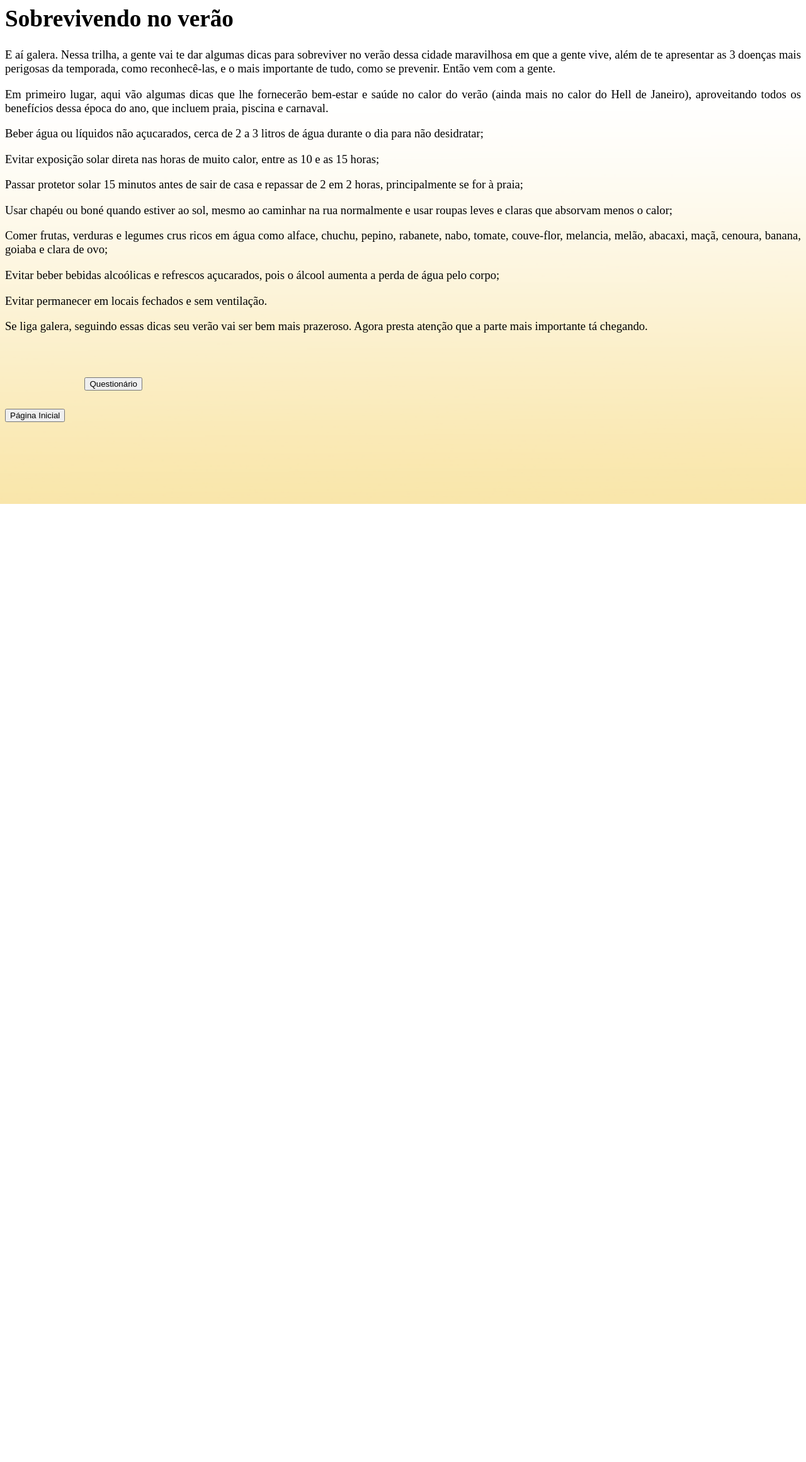
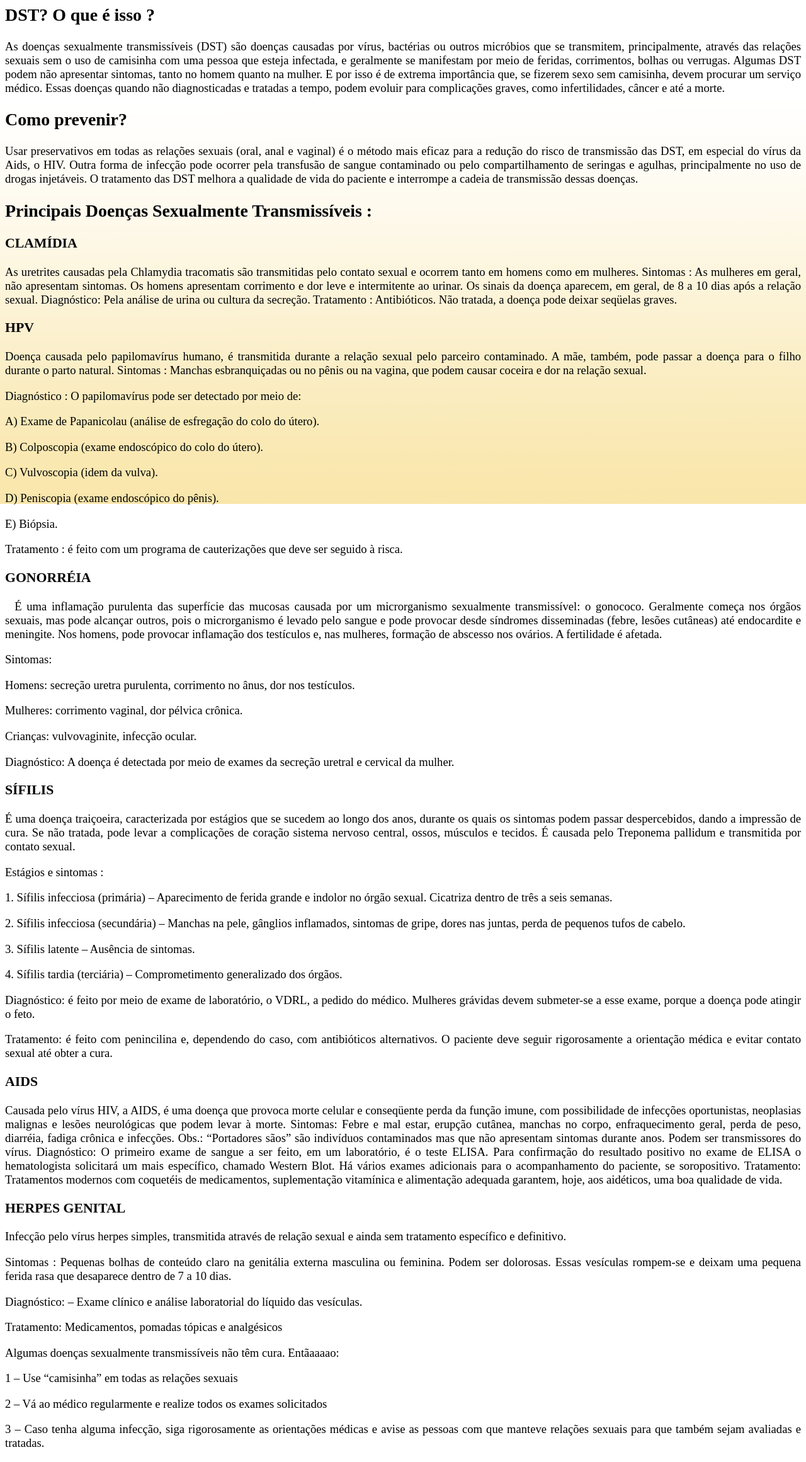
Before and after one commit to fhb93/Projeto-Agora, a PHP site: page /Saude.php in a window 1280 px wide. Shown: the whole page at 63% size. Before the commit the page ends 800 px from the top, so only its background shows below. Run offline with PHP 8.4, Linux system fonts and the light colour scheme.

Commit message:
acréscimo de partes novas à saúde

```diff
--- a/Saude.php
+++ b/Saude.php
@@ -1,6 +1,6 @@
 <?php
 
-include("saude/saude1.html");
+include("saude/saude0.html");
 
 
 ?>
--- /dev/null
+++ b/saude/saude0.html
@@ -0,0 +1,88 @@
+<html lang="pt-br"> <meta charset="utf-8">
+<head>
+<title>Saúde</title>
+<meta name="viewport" content="width=device-width, initial-scale=1.0">
+<style type="text/css">
+<!--
+body { background-image: url(assets/Background2.png); background-size: 100%; background-repeat: no-repeat ; font-family: 'Times New Roman', Times, serif; font-size: 18.6px; text-align: justify }
+.p { position: absolute; z-index: 0;left: 0px; top: 0px; text-align: justify; white-space: normal}
+.btnQuest { position: relative; margin-left: 10%; margin-top: 70px; width: 150px; height:50px }
+btnPrev { position: relative; margin-left: 50%; margin-top: 80px; width:150px; height: 50px }
+-->
+</style>
+<head>
+    <script>
+  (function(i,s,o,g,r,a,m){i['GoogleAnalyticsObject']=r;i[r]=i[r]||function(){
+  (i[r].q=i[r].q||[]).push(arguments)},i[r].l=1*new Date();a=s.createElement(o),
+  m=s.getElementsByTagName(o)[0];a.async=1;a.src=g;m.parentNode.insertBefore(a,m)
+  })(window,document,'script','https://www.google-analytics.com/analytics.js','ga');
+
+  ga('create', 'UA-76407240-3', 'auto');
+  ga('send', 'pageview');
+
+</script>
+
+<h2>DST? O que é isso ?</h2>
+
+<p>	As doenças sexualmente transmissíveis (DST) são doenças causadas por vírus, bactérias ou outros micróbios que se transmitem, principalmente, através das relações sexuais sem o uso de camisinha com uma pessoa que esteja infectada, e geralmente se manifestam por meio de feridas, corrimentos, bolhas ou verrugas.
+Algumas DST podem não apresentar sintomas, tanto no homem quanto na mulher. E por isso é de extrema importância que, se fizerem sexo sem camisinha, devem procurar um serviço médico.  Essas doenças quando não diagnosticadas e tratadas a tempo, podem evoluir para complicações graves, como infertilidades, câncer e até a morte.</p>
+
+<h2>Como prevenir?</h2>
+<p>Usar preservativos em todas as relações sexuais (oral, anal e vaginal) é o método mais eficaz para a redução do risco de transmissão das DST, em especial do vírus da Aids, o HIV. Outra forma de infecção pode ocorrer pela transfusão de sangue contaminado ou pelo compartilhamento de seringas e agulhas, principalmente no uso de drogas injetáveis.
+O tratamento das DST melhora a qualidade de vida do paciente e interrompe a cadeia de transmissão dessas doenças.</p>
+<h2> Principais Doenças Sexualmente Transmissíveis :</h2>
+
+<h3>CLAMÍDIA</h3>
+<p>As uretrites causadas pela Chlamydia tracomatis são transmitidas pelo contato sexual e ocorrem tanto em homens como em mulheres.
+Sintomas : As mulheres em geral, não apresentam sintomas. Os homens apresentam corrimento e dor leve e intermitente ao urinar. Os sinais da doença aparecem, em geral, de 8 a 10 dias após a relação sexual.
+Diagnóstico:  Pela análise de urina ou cultura da secreção.
+Tratamento : Antibióticos. Não tratada, a doença pode deixar seqüelas graves.</p>
+
+<h3>HPV</h3>
+<p>Doença causada pelo papilomavírus humano, é transmitida durante a relação sexual pelo parceiro contaminado. A mãe, também, pode passar a doença para o filho durante o parto natural.
+Sintomas : Manchas esbranquiçadas ou no pênis ou na vagina, que podem causar coceira e dor na relação sexual.
+</p><p>Diagnóstico : O papilomavírus pode ser detectado por meio de:</p>
+<p>A) Exame de Papanicolau (análise de esfregação do colo do útero).</p>
+<p>B) Colposcopia (exame endoscópico do colo do útero).</p>
+<p>C) Vulvoscopia (idem da vulva).</p>
+<p>D) Peniscopia (exame endoscópico do pênis).</p>
+<p>E) Biópsia.</p>
+<p>Tratamento : é feito com um programa de cauterizações que deve ser seguido à risca.</p>
+
+<h3>GONORRÉIA</h3>  É uma inflamação purulenta das superfície das mucosas causada por um microrganismo sexualmente transmissível: o gonococo. Geralmente começa nos órgãos sexuais, mas pode alcançar outros, pois o microrganismo é levado pelo sangue e pode provocar desde síndromes disseminadas (febre, lesões cutâneas) até endocardite e meningite. Nos homens, pode provocar inflamação dos testículos e, nas mulheres, formação de abscesso nos ovários. A fertilidade é afetada.
+<p>Sintomas: </p>
+<p>Homens: secreção uretra purulenta, corrimento no ânus, dor nos testículos.</p>
+<p>Mulheres: corrimento vaginal, dor pélvica crônica.</p>
+<p>Crianças: vulvovaginite, infecção ocular.</p>
+<p>Diagnóstico:  A doença é detectada por meio de exames da secreção uretral e cervical da mulher.</p>
+
+<h3>SÍFILIS</h3>
+<p>É uma doença traiçoeira, caracterizada por estágios que se sucedem ao longo dos anos, durante os quais os sintomas podem passar despercebidos, dando a impressão de cura. Se não tratada, pode levar a complicações de coração sistema nervoso central, ossos, músculos e tecidos. É causada pelo Treponema pallidum e transmitida por contato sexual.</p>
+<p>Estágios e sintomas : </p>
+<p>1. Sífilis infecciosa (primária) – Aparecimento de ferida grande e indolor no órgão sexual. Cicatriza dentro de três a seis semanas.</p>
+<p>2. Sífilis infecciosa (secundária) – Manchas na pele, gânglios inflamados, sintomas de gripe, dores nas juntas, perda de pequenos tufos de cabelo.</p>
+<p>3. Sífilis latente – Ausência de sintomas.</p>
+<p>4. Sífilis tardia (terciária) – Comprometimento generalizado dos órgãos.</p>
+<p>Diagnóstico: é feito por meio de exame de laboratório, o VDRL, a pedido do médico. Mulheres grávidas devem submeter-se a esse exame, porque a doença pode atingir o feto.</p>
+<p>Tratamento: é feito com penincilina e, dependendo do caso, com antibióticos alternativos. O paciente deve seguir rigorosamente a orientação médica e evitar contato sexual até obter a cura.</p>
+
+<h3>AIDS</h3>
+<p>Causada pelo vírus HIV, a AIDS, é uma doença que provoca morte celular e conseqüente perda da função imune, com possibilidade de infecções oportunistas, neoplasias malignas e lesões neurológicas que podem levar à morte.
+Sintomas: Febre e mal estar, erupção cutânea, manchas no corpo, enfraquecimento geral, perda de peso, diarréia, fadiga crônica e infecções.
+Obs.: “Portadores sãos” são indivíduos contaminados mas que não apresentam sintomas durante anos. Podem ser transmissores do vírus.
+Diagnóstico: O primeiro exame de sangue a ser feito, em um laboratório, é o teste ELISA. Para confirmação do resultado positivo no exame de ELISA o hematologista solicitará um mais específico, chamado Western Blot. Há vários exames adicionais para o acompanhamento do paciente, se soropositivo.
+Tratamento: Tratamentos modernos com coquetéis de medicamentos, suplementação vitamínica e alimentação adequada garantem, hoje, aos aidéticos, uma boa qualidade de vida.
+
+<h3>HERPES GENITAL</h3>
+<p>Infecção pelo vírus herpes simples, transmitida através de relação sexual e ainda sem tratamento específico e definitivo.</p>
+<p>Sintomas : Pequenas bolhas de conteúdo claro na genitália externa masculina ou feminina. Podem ser dolorosas. Essas vesículas rompem-se e deixam uma pequena ferida rasa que desaparece dentro de 7 a 10 dias.</p>
+<p>Diagnóstico: – Exame clínico e análise laboratorial do líquido das vesículas.</p>
+<p>Tratamento:  Medicamentos, pomadas tópicas e analgésicos</p>
+
+<p>Algumas doenças sexualmente transmissíveis não têm cura. Entãaaaao:</p>
+<p>1 – Use “camisinha” em todas as relações sexuais</p>
+<p>2 – Vá ao médico regularmente e realize todos os exames solicitados</p>
+<p>3 – Caso tenha alguma infecção, siga rigorosamente as orientações médicas e avise as pessoas com que manteve relações sexuais para que também sejam avaliadas e tratadas.</p>
+
+
+</html>
```
Also changed, not shown: 1 other file.
